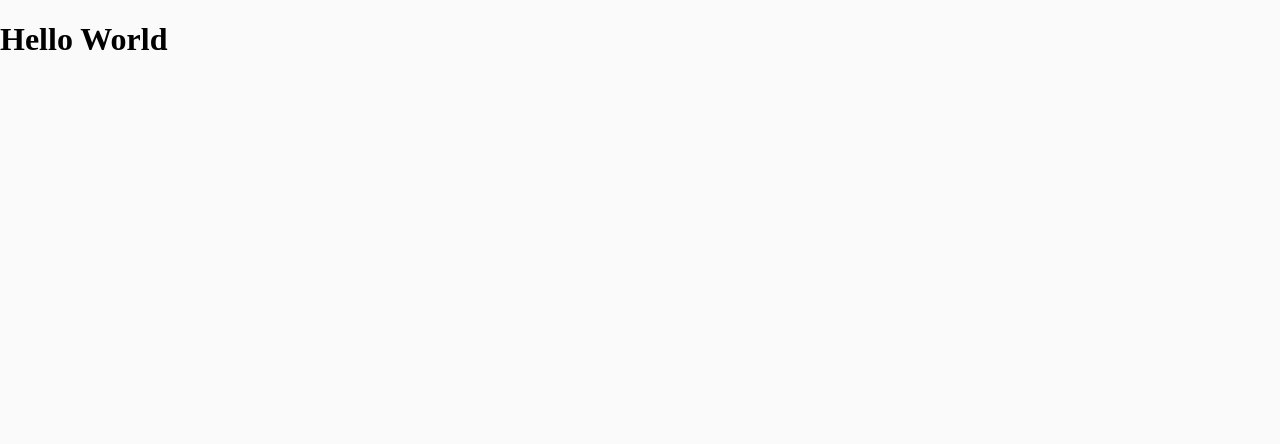
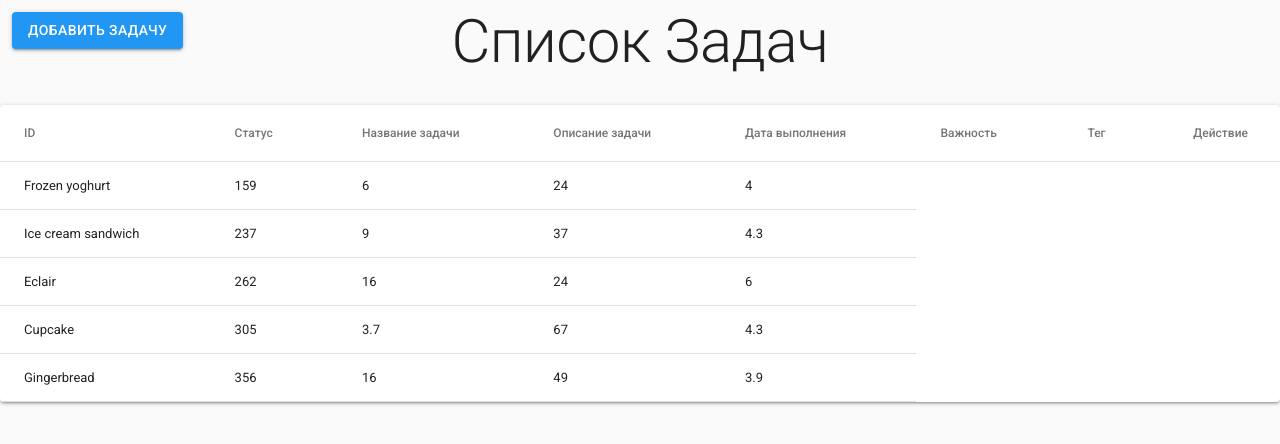
Before and after one commit to Rudy-Clark/TodoList-NovaLeads, a React (Create React App) app: page / in a window 1280 px wide. Shown: the top 444 px of the page. Built offline with nearby package versions, Linux system fonts and the light colour scheme.

Commit message:
added Views Table, Drawer, Button

```diff
--- a/package.json
+++ b/package.json
@@ -24,7 +24,6 @@
     "not op_mini all"
   ],
   "devDependencies": {
-    "eslint": "^5.16.0",
     "eslint-config-airbnb": "^17.1.0",
     "eslint-config-airbnb-base": "^13.1.0",
     "eslint-config-prettier": "^4.1.0",
--- a/src/components/App.js
+++ b/src/components/App.js
@@ -1,7 +1,62 @@
-import React from 'react';
+import React, { Fragment } from 'react';
+import CssBaseline from '@material-ui/core/CssBaseline';
+import { withStyles } from '@material-ui/core/styles';
+import Button from '@material-ui/core/Button';
+import Typography from '@material-ui/core/Typography';
+import PropTypes from 'prop-types';
 
 import withRoot from '../withRoot';
+import Table from './Table';
+import Drawer from './Drawer';
 
-const App = () => <h1>Hello World</h1>;
+// eslint-disable-next-line no-unused-vars
+const styles = theme => ({
+  createButton: {
+    position: 'absolute',
+    top: '12px',
+    left: '12px',
+  },
+  mainTitle: {
+    padding: '12px 0 12px',
+  },
+});
 
-export default withRoot(App);
+// eslint-disable-next-line arrow-body-style
+const App = ({ classes }) => {
+  return (
+    <Fragment>
+      <CssBaseline />
+      <section className="title">
+        <Typography
+          className={classes.mainTitle}
+          component="h3"
+          variant="h2"
+          align="center"
+          color="textPrimary"
+          gutterBottom
+        >
+          Список Задач
+          <Button
+            className={classes.createButton}
+            variant="contained"
+            color="primary"
+          >
+            Добавить задачу
+          </Button>
+        </Typography>
+      </section>
+      <section className="table">
+        <Table />
+      </section>
+      <section>
+        <Drawer />
+      </section>
+    </Fragment>
+  );
+};
+
+App.propTypes = {
+  classes: PropTypes.object.isRequired,
+};
+
+export default withRoot(withStyles(styles)(App));
--- /dev/null
+++ b/src/components/Drawer/index.js
@@ -0,0 +1,16 @@
+import React from 'react';
+import Drawer from '@material-ui/core/Drawer';
+import Divider from '@material-ui/core/Divider';
+import { withStyles } from '@material-ui/core/styles';
+
+const styles = theme => ({});
+
+function FormDrawer() {
+  return (
+    <Drawer anchor="right">
+      Here Must be Form
+    </Drawer>
+  );
+}
+
+export default withStyles(styles)(FormDrawer);
--- /dev/null
+++ b/src/components/ListTodos.js
@@ -0,0 +1,39 @@
+import React, { Fragment } from 'react';
+import PropTypes from 'prop-types';
+import { withStyles } from '@material-ui/core/styles';
+import TableRow from '@material-ui/core/TableRow';
+import TableCell from '@material-ui/core/TableCell';
+
+let id = 0;
+function createData(name, calories, fat, carbs, protein) {
+  id += 1;
+  return { id, name, calories, fat, carbs, protein };
+}
+
+const data = [
+  createData('Frozen yoghurt', 159, 6.0, 24, 4.0),
+  createData('Ice cream sandwich', 237, 9.0, 37, 4.3),
+  createData('Eclair', 262, 16.0, 24, 6.0),
+  createData('Cupcake', 305, 3.7, 67, 4.3),
+  createData('Gingerbread', 356, 16.0, 49, 3.9),
+];
+
+function ListTodos() {
+  return (
+    <Fragment>
+      {data.map(n => (
+        <TableRow key={n.id}>
+          <TableCell component="td" scope="row">
+            {n.name}
+          </TableCell>
+          <TableCell>{n.calories}</TableCell>
+          <TableCell>{n.fat}</TableCell>
+          <TableCell>{n.carbs}</TableCell>
+          <TableCell>{n.protein}</TableCell>
+        </TableRow>
+      ))}
+    </Fragment>
+  );
+}
+
+export default withStyles(() => {})(ListTodos);
--- /dev/null
+++ b/src/components/Table.js
@@ -0,0 +1,53 @@
+import React from 'react';
+import PropTypes from 'prop-types';
+import { withStyles } from '@material-ui/core/styles';
+import Table from '@material-ui/core/Table';
+import TableBody from '@material-ui/core/TableBody';
+import TableCell from '@material-ui/core/TableCell';
+import TableHead from '@material-ui/core/TableHead';
+import TableRow from '@material-ui/core/TableRow';
+import Paper from '@material-ui/core/Paper';
+
+import ListTodos from './ListTodos';
+
+const styles = {
+  root: {
+    width: '100%',
+    overflowX: 'auto',
+  },
+  table: {
+    minWidth: 700,
+  },
+};
+
+function SimpleTable(props) {
+  const { classes } = props;
+
+  return (
+    <Paper className={classes.root}>
+      <Table className={classes.table}>
+        <TableHead>
+          <TableRow>
+            <TableCell>ID</TableCell>
+            <TableCell>Статус</TableCell>
+            <TableCell>Название задачи</TableCell>
+            <TableCell>Описание задачи </TableCell>
+            <TableCell>Дата выполнения</TableCell>
+            <TableCell>Важность</TableCell>
+            <TableCell>Тег</TableCell>
+            <TableCell>Действие</TableCell>
+          </TableRow>
+        </TableHead>
+        <TableBody>
+          <ListTodos />
+        </TableBody>
+      </Table>
+    </Paper>
+  );
+}
+
+SimpleTable.propTypes = {
+  classes: PropTypes.object.isRequired,
+};
+
+export default withStyles(styles)(SimpleTable);
--- a/src/withRoot.js
+++ b/src/withRoot.js
@@ -1,7 +1,7 @@
 import React from 'react';
 import { MuiThemeProvider, createMuiTheme } from '@material-ui/core/styles';
-import purple from '@material-ui/core/colors/purple';
 import green from '@material-ui/core/colors/green';
+import blue from '@material-ui/core/colors/blue';
 import CssBaseline from '@material-ui/core/CssBaseline';
 
 // A theme with custom primary and secondary color.
@@ -9,9 +9,9 @@ import CssBaseline from '@material-ui/core/CssBaseline';
 const theme = createMuiTheme({
   palette: {
     primary: {
-      light: purple[300],
-      main: purple[500],
-      dark: purple[700],
+      light: blue[300],
+      main: blue[500],
+      dark: blue[700],
     },
     secondary: {
       light: green[300],
```
Also changed, not shown: src/serviceWorker.js (+6 -5 lines), 1 other file (tests, documents, lock files or other folders).
